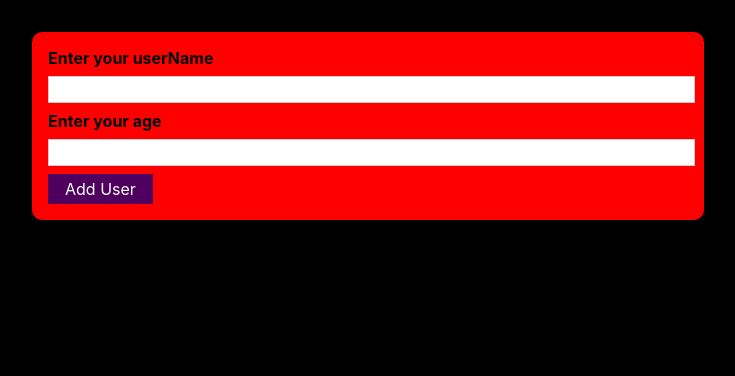
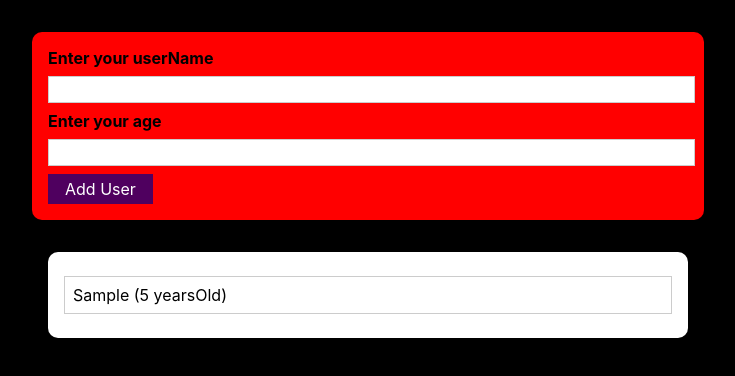
Before and after one commit to ManzoorAhmad1/UserForm, a React (Create React App) app: page / in a window 1280 px wide. Both pictures are taken after typing "Sample", "5" into the empty fields and a click on the button "Add User". Shown: the top 376 px of the page, without its empty margins (272-1007 px from the left). Built offline with nearby package versions, Linux system fonts and the light colour scheme.

Commit message:
create UserList and his style and feature

```diff
--- a/src/App.js
+++ b/src/App.js
@@ -1,9 +1,19 @@
 import './App.css';
+import React,{useState} from 'react';
 import AddUser from './Compnents/User/AddUser';
+import UserList from "./Compnents/User/UserList";
+
 function App() {
+  const [UserListData,setUserListData]=useState([]);
+  const onAddUserHandler=(uName,uAge)=>{
+    setUserListData((prevListData)=>{
+     return [...prevListData,{name:uName , age:uAge,id:Math.random().toString()}]
+    })
+  }
   return (
     <div>
-    <AddUser/>
+    <AddUser onSaveUserList={onAddUserHandler}/>
+     <UserList users={UserListData}/>
     </div>
   );
 }
--- a/src/Compnents/User/AddUser.js
+++ b/src/Compnents/User/AddUser.js
@@ -1,8 +1,9 @@
 import React,{useState} from "react";
 import Card from "../UI/Card";
 import classes from "./AddUser.module.css";
-import Button from "./Button";
-const AddUser = () => {
+import Button from "../UI/Button";
+
+const AddUser = (props) => {
 const [userName,setUserName]=useState("")
 const [userAge,setUserAge]=useState("")
 
@@ -13,8 +14,8 @@ const [userAge,setUserAge]=useState("")
     if(userName.trim().length === 0 || userAge.trim().length === 0){
       return ;
     }
-    if(userAge >1){console.log("enter a valid number")}
-    console.log(userName,userAge)
+    if(userAge <1){return;}
+    props.onSaveUserList(userName,userAge);
   };
   const onNameHandler=(event)=>{
 setUserName(event.target.value)
--- /dev/null
+++ b/src/Compnents/User/UserList.js
@@ -0,0 +1,16 @@
+import React from "react";
+import Card from "../UI/Card";
+import classes from "./UserList.module.css"
+const UserList=(props)=>{
+
+return(
+  <Card className={classes.users}>
+    <ul>
+        {props.users.map((user)=>{
+          return <li key={user.id}>{user.name} ({user.age} yearsOld) </li>
+        })}
+    </ul>
+  </Card>
+)
+      }
+export default UserList;
--- /dev/null
+++ b/src/Compnents/User/UserList.module.css
@@ -0,0 +1,17 @@
+.users {
+    margin: 2rem auto;
+    width: 90%;
+    max-width: 40rem;
+    /* background-color: yellow; */
+  }
+
+  .users ul {
+    list-style: none;
+    padding: 1rem;
+  }
+
+  .users li {
+    border: 1px solid #ccc;
+    margin: 0.5rem 0;
+    padding: 0.5rem;
+  }
```
Also changed, not shown: src/Compnents/UI/Button.js (renamed from src/Compnents/User/Button.js), src/Compnents/UI/Button.module.css (renamed from src/Compnents/User/Button.module.css).
